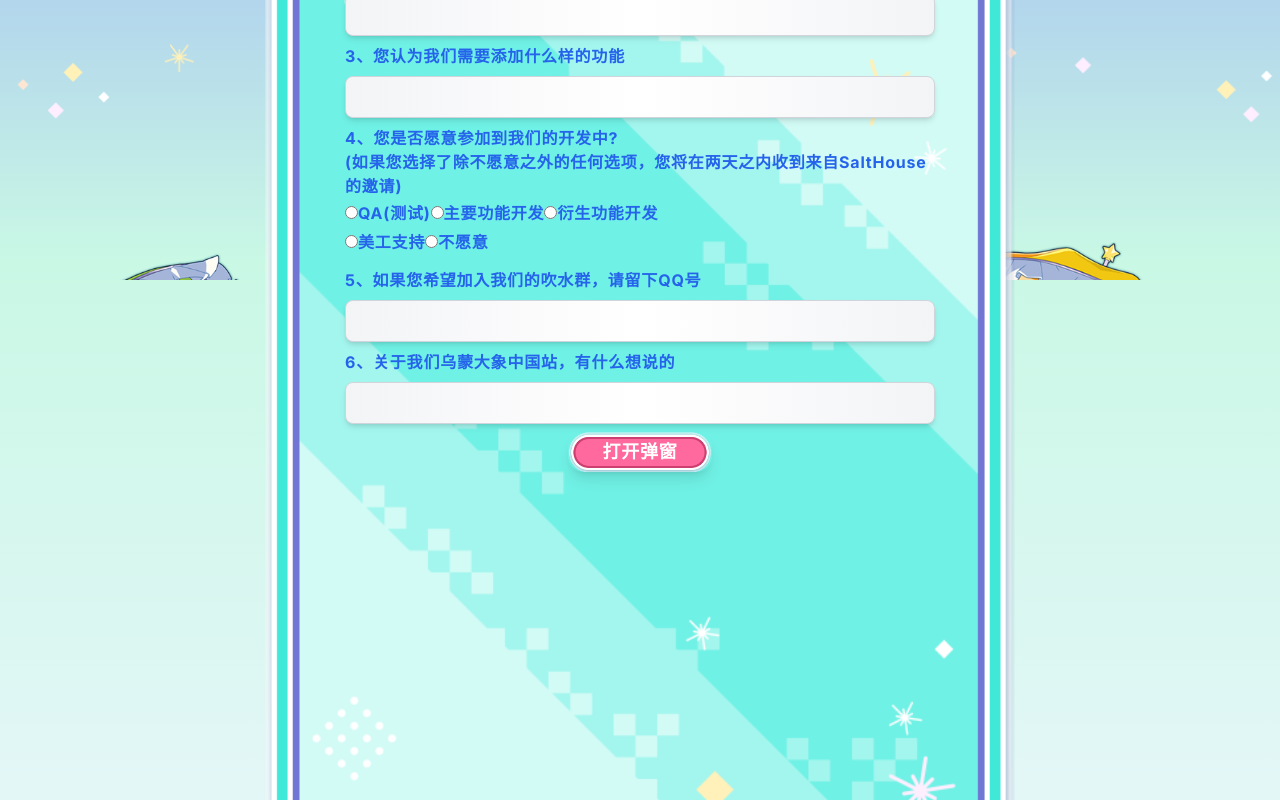
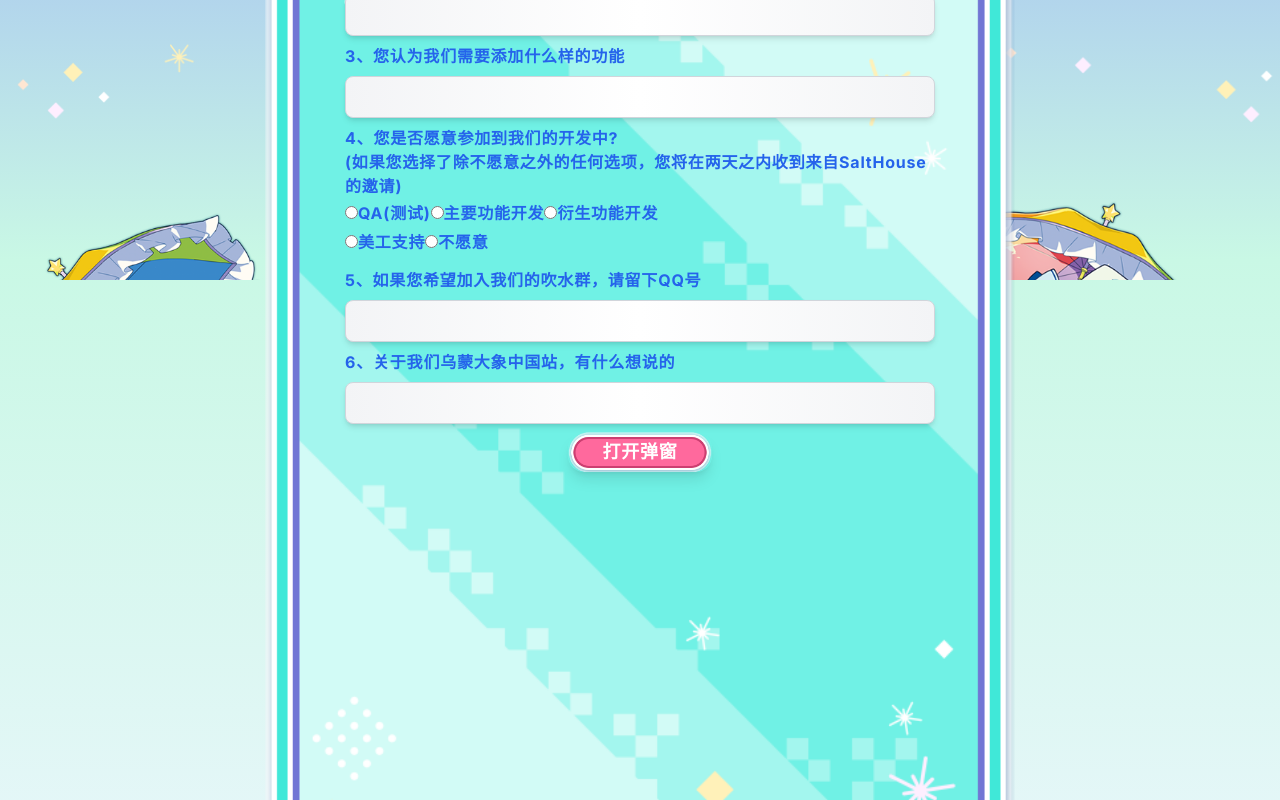
Before and after one commit to Salt-House/MaiWeb-CN, a Next.js app: page /questionnaire in a window 1280 px wide. Shown: the part 520-1320 px from the top of the page. Built offline with nearby package versions, Linux system fonts and the light colour scheme.

Commit message:
fix:css error in form

```diff
--- a/src/app/questionnaire/page.tsx
+++ b/src/app/questionnaire/page.tsx
@@ -53,7 +53,7 @@ export default function QuestionnairePage() {
             <div className="w-[1000px] h-[600px] max-sm:h-[100px] max-sm:w-[60px] bg-no-repeat bg-contain bg-left"></div>
             <div className="w-[1000px] h-[600px] max-sm:h-[200px] max-sm:w-[180px] bg-[url('/img/front_right.png')] bg-no-repeat bg-contain bg-left"></div>
           </div>
-          <div className="flex justify-center mt-10 max-sm:hidden">
+          <div className="flex justify-center max-sm:hidden">
             <div className="w-[1000px] h-[600px] bg-[url('/img/chara-left.png')] bg-no-repeat bg-contain bg-left"></div>
             <div className="w-[1200px]"></div>
             <div className="w-[1000px] h-[600px] bg-[url('/img/chara-right.png')] bg-no-repeat bg-contain bg-right"></div>
@@ -64,7 +64,7 @@ export default function QuestionnairePage() {
             <img src="/img/logo.png" alt="" />
           </div>
         </div>
-        <div className="w-[750px] h-[1200px] max-sm:w-full max-sm:h-[700px] mx-auto bg-[url('/img/main_bg.png')] bg-no-repeat bg-contain rounded-2xl mt-10 max-sm:mt-0 mb-10 p-20 max-sm:p-10 z-10 text-blue-600 font-bold tracking-wider">
+        <div className="w-[750px] h-[1200px] max-sm:w-full max-sm:h-[700px] mx-auto bg-[url('/img/main_bg.png')] bg-no-repeat bg-contain rounded-2xl mt-10 max-sm:mt-0 mb-10 p-20 max-sm:p-10 z-10 text-blue-600 font-bold tracking-wider overflow-auto">
           <form>
             <label>1、我们如何称呼您</label><br></br>
             <input className="w-full px-4 py-2 my-2 text-gray-700 bg-gradient-to-r from-gray-100 via-white to-gray-100 rounded-lg shadow-md border border-gray-300 focus:ring-2 focus:ring-blue-400 focus:outline-none focus:border-blue-400 hover:shadow-lg transition duration-300" type="text" name="name" onChange={handleChange} /><br></br>
```
